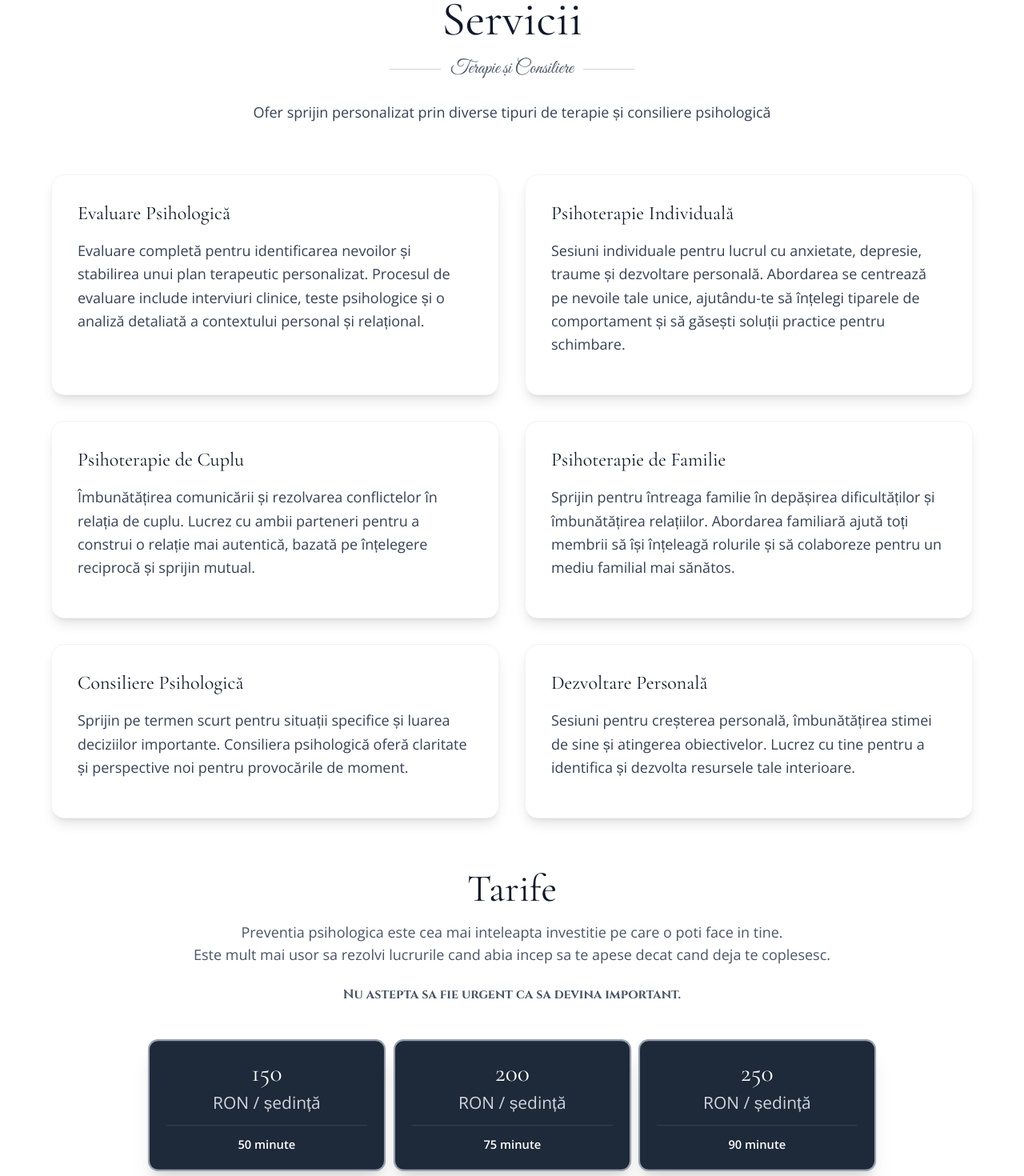
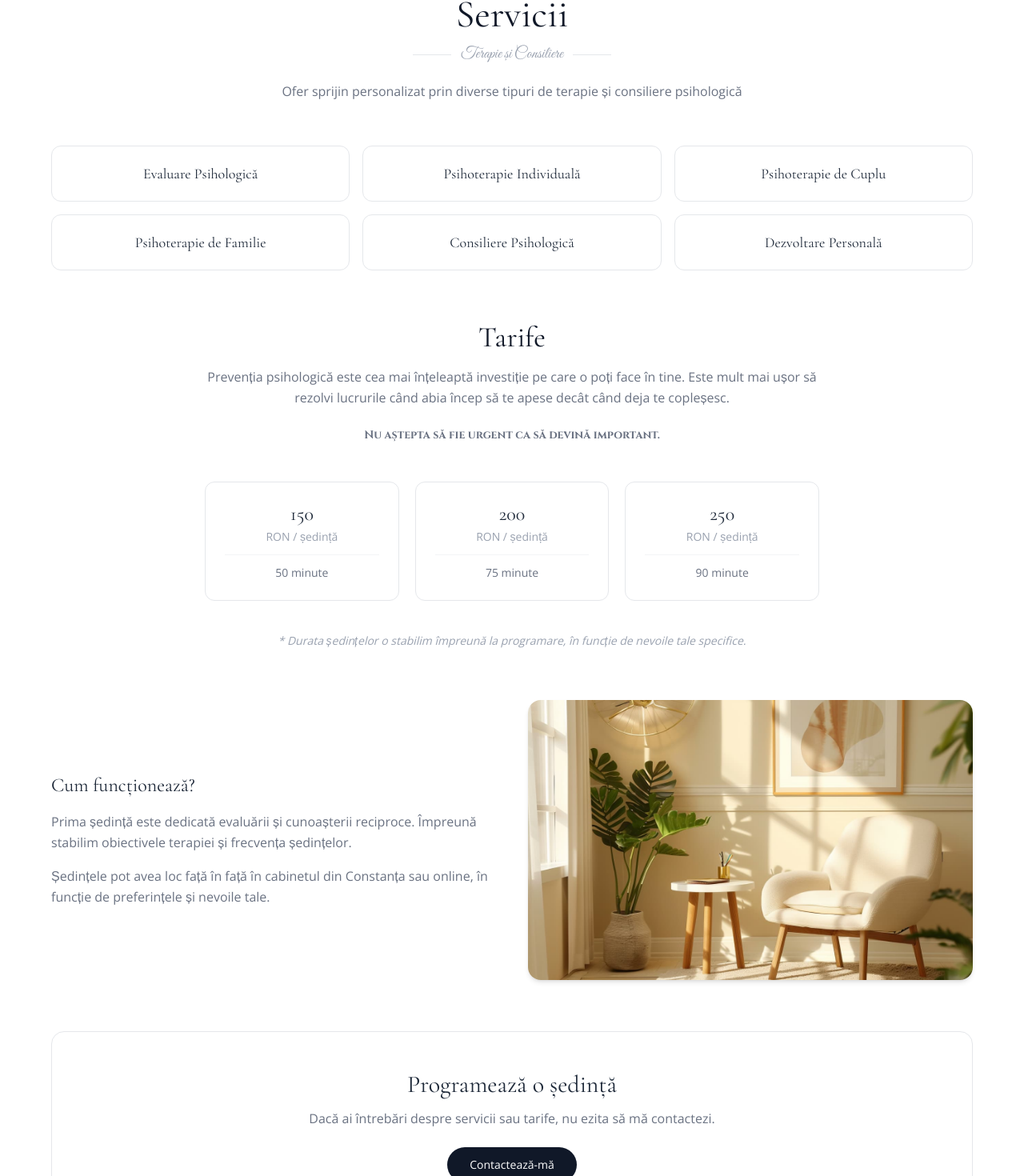
Before and after one commit to madpenguin88/site-irina, a Next.js app: page /servicii in a window 1280 px wide. Shown: the part 134-1604 px from the top of the page at 80% size. Built offline with nearby package versions, Linux system fonts and the light colour scheme.

Commit message:
Refactor contact and services sections for improved layout and styling

```diff
--- a/app/servicii/page.tsx
+++ b/app/servicii/page.tsx
@@ -127,159 +127,96 @@ export default function ServiciiPage() {
       <div className="pt-32 pb-20 px-6">
         <div className="max-w-6xl mx-auto">
           {/* Header */}
-          <div className="mb-16 text-center">
-            <h1 className="font-serif text-5xl md:text-6xl text-gray-900 mb-4">
+          <div className="mb-14 text-center">
+            <h1 className="font-serif text-4xl md:text-5xl text-gray-900 mb-3">
               Servicii
             </h1>
-            <div className="flex items-center justify-center gap-3 mb-6">
-              <div className="h-px w-16 bg-gray-300"></div>
-              <p className="font-script text-2xl text-gray-600">Terapie și Consiliere</p>
-              <div className="h-px w-16 bg-gray-300"></div>
+            <div className="flex items-center justify-center gap-3 mb-5">
+              <div className="h-px w-12 bg-gray-200"></div>
+              <p className="font-script text-xl text-gray-400">Terapie și Consiliere</p>
+              <div className="h-px w-12 bg-gray-200"></div>
             </div>
-            <p className="font-sans text-lg text-gray-700 max-w-3xl mx-auto">
+            <p className="font-sans text-base text-gray-500 max-w-2xl mx-auto">
               Ofer sprijin personalizat prin diverse tipuri de terapie și consiliere psihologică
             </p>
           </div>
 
           {/* Services Grid */}
-          <div className="grid md:grid-cols-2 gap-8 mb-16">
-            {/* Service 1 */}
-            <div className="bg-white rounded-2xl p-8 shadow-lg border border-gray-100">
-              <h3 className="font-serif text-2xl text-gray-900 mb-4">
-                Evaluare Psihologică
-              </h3>
-              <p className="font-sans text-lg text-gray-700 leading-relaxed mb-4">
-                Evaluare completă pentru identificarea nevoilor și stabilirea unui plan terapeutic personalizat. Procesul de evaluare include interviuri clinice, teste psihologice și o analiză detaliată a contextului personal și relațional.
-              </p>
-            </div>
-
-            {/* Service 2 */}
-            <div className="bg-white rounded-2xl p-8 shadow-lg border border-gray-100">
-              <h3 className="font-serif text-2xl text-gray-900 mb-4">
-                Psihoterapie Individuală
-              </h3>
-              <p className="font-sans text-lg text-gray-700 leading-relaxed mb-4">
-                Sesiuni individuale pentru lucrul cu anxietate, depresie, traume și dezvoltare personală. Abordarea se centrează pe nevoile tale unice, ajutându-te să înțelegi tiparele de comportament și să găsești soluții practice pentru schimbare.
-              </p>
-            </div>
-
-            {/* Service 3 */}
-            <div className="bg-white rounded-2xl p-8 shadow-lg border border-gray-100">
-              <h3 className="font-serif text-2xl text-gray-900 mb-4">
-                Psihoterapie de Cuplu
-              </h3>
-              <p className="font-sans text-lg text-gray-700 leading-relaxed mb-4">
-                Îmbunătățirea comunicării și rezolvarea conflictelor în relația de cuplu. Lucrez cu ambii parteneri pentru a construi o relație mai autentică, bazată pe înțelegere reciprocă și sprijin mutual.
-              </p>
-            </div>
-
-            {/* Service 4 */}
-            <div className="bg-white rounded-2xl p-8 shadow-lg border border-gray-100">
-              <h3 className="font-serif text-2xl text-gray-900 mb-4">
-                Psihoterapie de Familie
-              </h3>
-              <p className="font-sans text-lg text-gray-700 leading-relaxed mb-4">
-                Sprijin pentru întreaga familie în depășirea dificultăților și îmbunătățirea relațiilor. Abordarea familiară ajută toți membrii să își înțeleagă rolurile și să colaboreze pentru un mediu familial mai sănătos.
-              </p>
-            </div>
-
-            {/* Service 5 */}
-            <div className="bg-white rounded-2xl p-8 shadow-lg border border-gray-100">
-              <h3 className="font-serif text-2xl text-gray-900 mb-4">
-                Consiliere Psihologică
-              </h3>
-              <p className="font-sans text-lg text-gray-700 leading-relaxed mb-4">
-                Sprijin pe termen scurt pentru situații specifice și luarea deciziilor importante. Consiliera psihologică oferă claritate și perspective noi pentru provocările de moment.
-              </p>
-            </div>
-
-            {/* Service 6 */}
-            <div className="bg-white rounded-2xl p-8 shadow-lg border border-gray-100">
-              <h3 className="font-serif text-2xl text-gray-900 mb-4">
-                Dezvoltare Personală
-              </h3>
-              <p className="font-sans text-lg text-gray-700 leading-relaxed mb-4">
-                Sesiuni pentru creșterea personală, îmbunătățirea stimei de sine și atingerea obiectivelor. Lucrez cu tine pentru a identifica și dezvolta resursele tale interioare.
-              </p>
-            </div>
+          <div className="grid grid-cols-2 md:grid-cols-3 gap-4 mb-16">
+            {[
+              'Evaluare Psihologică',
+              'Psihoterapie Individuală',
+              'Psihoterapie de Cuplu',
+              'Psihoterapie de Familie',
+              'Consiliere Psihologică',
+              'Dezvoltare Personală',
+            ].map((service) => (
+              <div
+                key={service}
+                className="px-6 py-5 bg-white border border-gray-200 rounded-xl hover:border-gray-300 hover:shadow-sm transition-all text-center"
+              >
+                <h3 className="font-serif text-base md:text-lg text-gray-800">
+                  {service}
+                </h3>
+              </div>
+            ))}
           </div>
 
           {/* Pricing Section */}
           <section className="mb-16">
-            <h2 className="font-serif text-4xl md:text-5xl text-gray-900 mb-4 text-center">
+            <h2 className="font-serif text-3xl md:text-4xl text-gray-900 mb-4 text-center">
               Tarife
             </h2>
-            <p className="font-sans text-lg text-gray-600 mb-6 text-center max-w-4xl mx-auto">
-              Preventia psihologica este cea mai inteleapta investitie pe care o poti face in tine. <br />Este mult mai usor sa rezolvi lucrurile cand abia incep sa te apese decat cand deja te coplesesc. <br />
+            <p className="font-sans text-base text-gray-500 mb-6 text-center max-w-3xl mx-auto leading-relaxed">
+              Prevenția psihologică este cea mai înțeleaptă investiție pe care o poți face în tine. Este mult mai ușor să rezolvi lucrurile când abia încep să te apese decât când deja te copleșesc.
             </p>
-             <p className="text-md text-gray-600 mb-12 text-center max-w-4xl mx-auto" style={{ fontFamily: 'var(--font-cinzel)' }}>
-              <b>Nu astepta sa fie urgent ca sa devina important.</b>
+            <p className="text-sm text-gray-500 mb-12 text-center max-w-3xl mx-auto" style={{ fontFamily: 'var(--font-cinzel)' }}>
+              <b>Nu aștepta să fie urgent ca să devină important.</b>
             </p>
 
-            <div className="grid md:grid-cols-3 gap-6 max-w-4xl mx-auto">
-              {/* Pricing Card 1 */}
-              <div className="bg-gray-800 rounded-xl p-5 border-2 border-gray-400 text-center transform md:scale-105 shadow-xl">
-                <div className="mb-2">
-                  <div className="font-serif text-3xl text-white mb-1">150</div>
-                  <div className="font-sans text-xl text-gray-300">RON / ședință</div>
+            <div className="grid md:grid-cols-3 gap-5 max-w-3xl mx-auto">
+              {[
+                { price: '150', duration: '50 minute' },
+                { price: '200', duration: '75 minute' },
+                { price: '250', duration: '90 minute' },
+              ].map((tier) => (
+                <div
+                  key={tier.price}
+                  className="bg-white border border-gray-200 rounded-xl px-6 py-6 text-center hover:border-gray-300 hover:shadow-sm transition-all"
+                >
+                  <div className="font-serif text-2xl text-gray-800 mb-0.5">{tier.price}</div>
+                  <div className="font-sans text-sm text-gray-400 mb-3">RON / ședință</div>
+                  <div className="h-px bg-gray-100 my-3"></div>
+                  <div className="font-sans text-sm text-gray-500">
+                    {tier.duration}
+                  </div>
                 </div>
-                <div className="h-px bg-gray-700 my-3"></div>
-                <div className="font-sans text-sm font-semibold text-white">
-                  50 minute
-                </div>
-
-              </div>
-
-              {/* Pricing Card 2 - Featured */}
-              <div className="bg-gray-800 rounded-xl p-5 border-2 border-gray-400 text-center transform md:scale-105 shadow-xl">
-                <div className="mb-2">
-                  <div className="font-serif text-3xl text-white mb-1">200</div>
-                  <div className="font-sans text-xl text-gray-300">RON / ședință</div>
-                </div>
-                <div className="h-px bg-gray-700 my-3"></div>
-                <div className="font-sans text-sm font-semibold text-white">
-                  75 minute
-                </div>
-
-              </div>
-
-              {/* Pricing Card 3 */}
-              <div className="bg-gray-800 rounded-xl p-5 border-2 border-gray-400 text-center transform md:scale-105 shadow-xl">
-                <div className="mb-2">
-                  <div className="font-serif text-3xl text-white mb-1">250</div>
-                  <div className="font-sans text-xl text-gray-300">RON / ședință</div>
-                </div>
-                <div className="h-px bg-gray-700 my-3"></div>
-                <div className="font-sans text-sm font-semibold text-white">
-                  90 minute
-                </div>
-
-              </div>
+              ))}
             </div>
 
-            <div className="mt-12 text-center">
-              <p className="font-sans text-base text-gray-600 italic max-w-2xl mx-auto">
+            <div className="mt-10 text-center">
+              <p className="font-sans text-sm text-gray-400 italic max-w-2xl mx-auto">
                 * Durata ședințelor o stabilim împreună la programare, în funcție de nevoile tale specifice.
               </p>
             </div>
           </section>
 
           {/* Photo Section with Image */}
-          <div className="grid md:grid-cols-2 gap-12 items-center mb-16">
-            <div className="space-y-5">
-              <h3 className="font-serif text-3xl text-gray-900">
+          <div className="grid md:grid-cols-2 gap-10 items-center mb-16">
+            <div className="space-y-4">
+              <h3 className="font-serif text-2xl text-gray-800">
                 Cum funcționează?
               </h3>
-              <p className="font-sans text-lg text-gray-700 leading-relaxed">
+              <p className="font-sans text-base text-gray-500 leading-relaxed">
                 Prima ședință este dedicată evaluării și cunoașterii reciproce. Împreună stabilim obiectivele terapiei și frecvența ședințelor.
               </p>
-              <p className="font-sans text-lg text-gray-700 leading-relaxed">
+              <p className="font-sans text-base text-gray-500 leading-relaxed">
                 Ședințele pot avea loc față în față în cabinetul din Constanța sau online, în funcție de preferințele și nevoile tale.
               </p>
             </div>
 
             {/* Image on right - smaller on mobile */}
-            <div className="relative h-[240px] md:h-[350px] overflow-hidden rounded-xl md:rounded-2xl shadow-lg md:shadow-xl">
+            <div className="relative h-[240px] md:h-[350px] overflow-hidden rounded-xl md:rounded-2xl shadow-md">
               <Image
                 src="/pictures/functioneaza.jpg"
                 alt="Cabinet Terapie"
@@ -293,16 +230,16 @@ export default function ServiciiPage() {
           </div>
 
           {/* Call to action */}
-          <section className="bg-gray-800 rounded-2xl p-12 text-center">
-            <h2 className="font-serif text-3xl text-white mb-4">
+          <section className="border border-gray-200 rounded-2xl p-10 md:p-12 text-center">
+            <h2 className="font-serif text-2xl md:text-3xl text-gray-800 mb-3">
               Programează o ședință
             </h2>
-            <p className="font-sans text-lg text-gray-300 mb-8">
+            <p className="font-sans text-base text-gray-500 mb-6 max-w-lg mx-auto">
               Dacă ai întrebări despre servicii sau tarife, nu ezita să mă contactezi.
             </p>
             <Link
               href="/#contact"
-              className="inline-block px-8 py-4 bg-white text-gray-900 font-sans text-sm rounded-full hover:bg-gray-100 transition-colors"
+              className="inline-block px-7 py-3 bg-gray-900 text-white font-sans text-sm rounded-full hover:bg-gray-700 transition-colors"
             >
               Contactează-mă
             </Link>
```
Also changed, not shown: app/page.tsx (+23 -23 lines).
